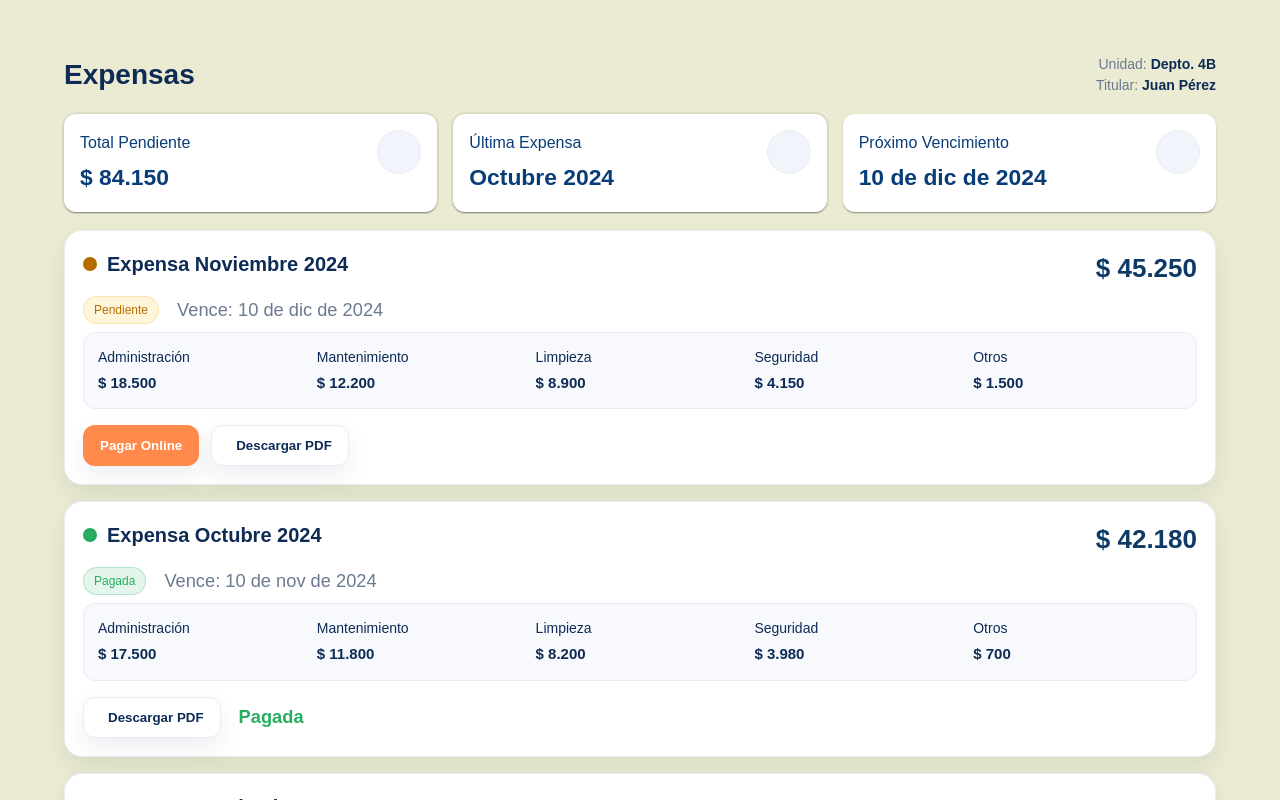
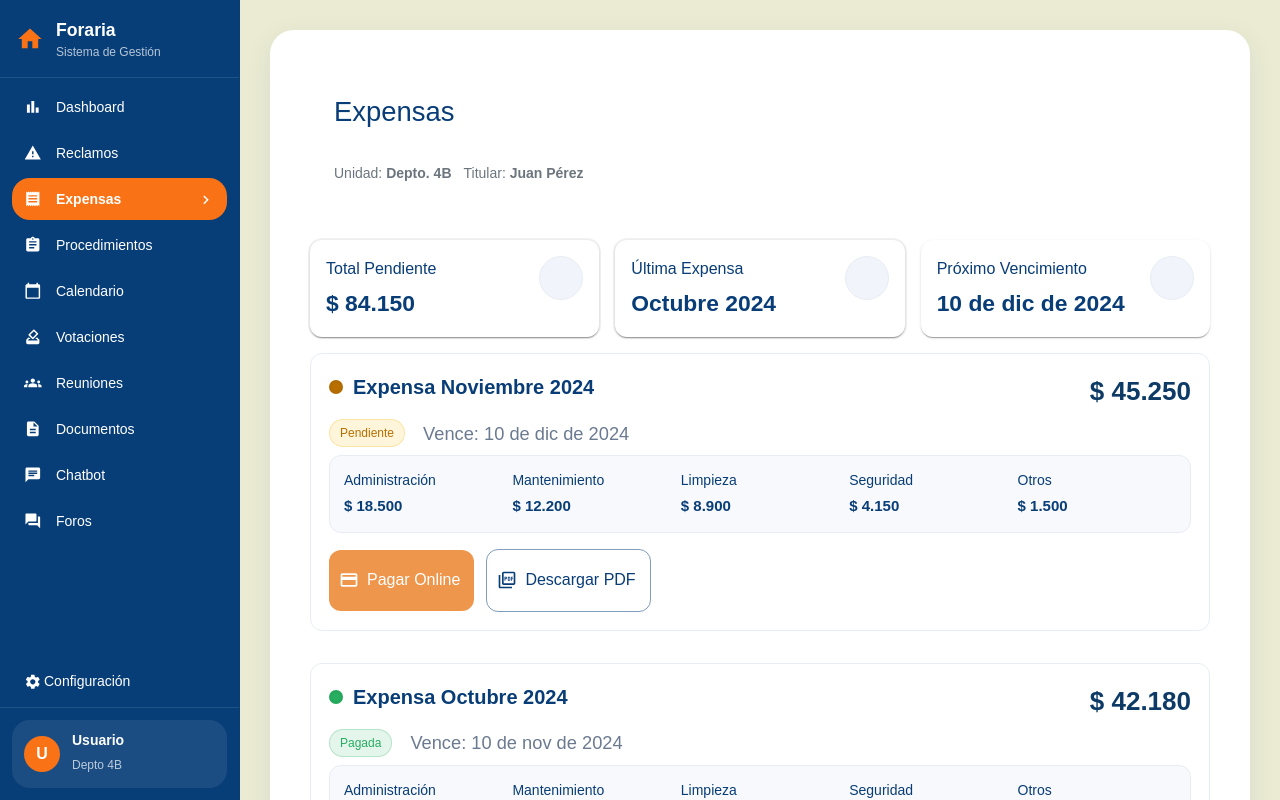
Before and after one commit to MartuPe/Foraria-front, a React (Create React App) app: page /expensas in a window 1280 px wide. Shown: the top 800 px of the page. Built offline with nearby package versions, Linux system fonts and the light colour scheme; some icons are missing.

Commit message:
Vista expensas y dashboard normalizadas

```diff
--- a/src/components/ExpenseItem.tsx
+++ b/src/components/ExpenseItem.tsx
@@ -1,7 +1,7 @@
 import React from "react";
-import ExpenseCard  from "./ui/ExpensesCard";
 import Badge from "./ui/Badge";
-import Button from "./ui/ExpensesButton";
+import { Button } from "@mui/material";
+import { PictureAsPdfOutlined, PaymentOutlined } from "@mui/icons-material";
 import Money from "./Money";
 
 export type ExpenseConcepts = {
@@ -40,7 +40,7 @@ export default function ExpenseItem({ exp }: { exp: Expense }) {
   });
 
   return (
-    <ExpenseCard className="expense">
+    <div className="expense">
       <div className="expense__header">
         <div className="expense__title">
           <span className={`status-dot status-dot--${exp.status}`} />
@@ -68,22 +68,33 @@ export default function ExpenseItem({ exp }: { exp: Expense }) {
       </div>
 
       <div className="expense__actions">
-        {exp.canPay ? (
-          <Button variant={exp.status === "vencida" ? "danger" : "primary"}>
+  {exp.canPay && (
+    <Button
+      variant="contained"
+      color={exp.status === "vencida" ? "error" : "secondary"}
+      startIcon={<PaymentOutlined />}
+      onClick={() => alert("Pago")}
+    >
       {exp.status === "vencida" ? "Pagar (Vencida)" : "Pagar Online"}
     </Button>
-        ) : null}
+  )}
 
-        <Button variant="outline" iconLeft={<span></span>}>
+  <Button
+    variant="outlined"
+    color="primary"
+    startIcon={<PictureAsPdfOutlined />}
+    onClick={() => alert("Descargar PDF")}
+  >
     Descargar PDF
   </Button>
 
-        {exp.status === "pagada" ? (
+  {exp.status === "pagada" && (
     <div className="paid-inline">
       <span className="ico"></span> <span>Pagada</span>
     </div>
-        ) : null}
+  )}
 </div>
-    </ExpenseCard>
+
+    </div>
   );
 }
--- a/src/components/ui/ExpensesButton.tsx
+++ /dev/null
@@ -1,21 +0,0 @@
-import React from "react";
-
-type Variant = "primary" | "outline" | "danger";
-
-export default function Button({
-  children,
-  variant = "primary",
-  iconLeft,
-  className = "",
-  ...rest
-}: React.ButtonHTMLAttributes<HTMLButtonElement> & {
-  variant?: Variant;
-  iconLeft?: React.ReactNode;
-}) {
-  return (
-    <button className={`btn btn--${variant} ${className}`} {...rest}>
-      {iconLeft ? <span className="btn__icon">{iconLeft}</span> : null}
-      <span>{children}</span>
-    </button>
-  );
-}
--- a/src/components/ui/ExpensesCard.tsx
+++ /dev/null
@@ -1,13 +0,0 @@
-import React, { PropsWithChildren } from "react";
-
-type CardProps = PropsWithChildren<{
-  className?: string;
-}>;
-
-export default function Card({ className = "", children }: CardProps) {
-  return (
-    <div className={`for-card ${className}`}>
-      {children}
-    </div>
-  );
-}
--- a/src/pages/Dashboard.tsx
+++ b/src/pages/Dashboard.tsx
@@ -1,13 +1,14 @@
 import React, { useEffect, useState } from "react";
 import "../styles/dashboard.css";
-import Card from "../components/ui/ExpensesCard";
-import StatCard from "../components/StatCard";
-import Button from "../components/ui/ExpensesButton";
+
+import { Paper, Button } from "@mui/material";
+import PageHeader from "../components/SectionHeader";
 import Money from "../components/Money";
 import DonutChart from "../components/charts/Donut";
 import BarsChart from "../components/charts/Bar";
 import QuickAction from "../components/QuickAction";
 import { fetchDashboardMock } from "../services/dashboard.mock";
+import { Sidebar } from "../components/layout";
 
 import ReceiptLongIcon from "@mui/icons-material/ReceiptLong";
 import HowToVoteIcon from "@mui/icons-material/HowToVote";
@@ -27,7 +28,16 @@ export default function DashboardPage() {
     fetchDashboardMock().then(setData);
   }, []);
 
-  if (!data) return <div className="page-loading">Cargando dashboard…</div>;
+  if (!data) {
+    return (
+      <div className="foraria-layout">
+        <Sidebar />
+        <div className="foraria-page-container">
+          <div className="page-loading">Cargando dashboard…</div>
+        </div>
+      </div>
+    );
+  }
 
   const {
     header,
@@ -40,42 +50,40 @@ export default function DashboardPage() {
   } = data;
 
   return (
+    <div className="foraria-layout">
+      <Sidebar />
+
+      <div className="foraria-page-container">
         <div className="page">
-      <Card className="welcome">
-        <h2>{header.welcomeTitle}</h2>
-        <p>{header.subtitle}</p>
-      </Card>
-
-      <section className="section">
-        <h3>Resúmenes Activos</h3>
-        <div className="kpis">
-          <StatCard
-            accent="warning"
-            icon={<ReceiptLongIcon color="action" />}
-            label="Expensas del Mes"
-            value={
-              (<span className="accent">
-                <Money value={kpis.expensesThisMonth} />
-              </span>) as unknown as string
-            }
+          <PageHeader
+            title={header.welcomeTitle}
+            stats={[
+              {
+                icon: <ReceiptLongIcon />,
+                title: "Expensas del Mes",
+                value: <span className="accent"><Money value={kpis.expensesThisMonth} /></span> as unknown as string,
+                color: "warning",
+              },
+              {
+                icon: <HowToVoteIcon />,
+                title: "Votaciones Activas",
+                value: String(kpis.activePolls),
+                color: "primary",
+              },
+              {
+                icon: <EventIcon />,
+                title: "Reservas Activas",
+                value: String(kpis.activeBookings),
+                color: "secondary",
+              },
+              {
+                icon: <NotificationsActiveIcon />,
+                title: "Noticias / Informes",
+                value: String(kpis.notifications),
+                color: "info",
+              },
+            ]}
           />
-          <StatCard
-            icon={<HowToVoteIcon color="action" />}
-            label="Votaciones Activas"
-            value={String(kpis.activePolls)}
-          />
-          <StatCard
-            icon={<EventIcon color="action" />}
-            label="Reservas Activas"
-            value={String(kpis.activeBookings)}
-          />
-          <StatCard
-            icon={<NotificationsActiveIcon color="action" />}
-            label="Noticias / Informes"
-            value={String(kpis.notifications)}
-          />
-        </div>
-      </section>
 
           <section className="section">
             <h3>Acciones Rápidas</h3>
@@ -104,7 +112,7 @@ export default function DashboardPage() {
           </section>
 
           <section className="twocol">
-        <Card className="panel">
+            <Paper className="panel">
               <div className="panel__head">
                 <h4>Mi Estado de Pagos</h4>
                 <span className="eye">
@@ -145,7 +153,9 @@ export default function DashboardPage() {
                         <div className="bill__amount">
                           <Money value={b.amount} />
                         </div>
-                    <Button variant={b.status === "overdue" ? "danger" : "primary"}>
+                        <Button
+                          variant="contained"
+                          color={b.status === "overdue" ? "error" : "secondary"}>
                           Pagar
                         </Button>
                       </div>
@@ -181,9 +191,9 @@ export default function DashboardPage() {
                   <BarsChart data={paymentsHistory} />
                 </div>
               </div>
-        </Card>
+            </Paper>
 
-        <Card className="panel">
+            <Paper className="panel">
               <div className="panel__head">
                 <h4>Desglose de Gastos del Consorcio</h4>
                 <span className="eye">
@@ -214,8 +224,10 @@ export default function DashboardPage() {
                   ))}
                 </ul>
               </div>
-        </Card>
+            </Paper>
           </section>
+        </div>
+      </div>
     </div>
   );
 }
--- a/src/pages/Expenses.tsx
+++ b/src/pages/Expenses.tsx
@@ -1,13 +1,15 @@
-import React, { useEffect, useState } from "react";
+import React, { useEffect, useState, useMemo } from "react";
+import { Box, Container, Grid } from "@mui/material";
 import "../styles/expenses.css";
 import StatCard from "../components/StatCard";
 import ExpenseItem, { Expense } from "../components/ExpenseItem";
 import Money from "../components/Money";
 import { fetchExpensesMock, formatDateISO } from "../services/expenses.mock";
-
 import PaymentsIcon from "@mui/icons-material/Payments";
 import CheckCircleOutlineIcon from "@mui/icons-material/CheckCircleOutline";
 import EventAvailableIcon from "@mui/icons-material/EventAvailable";
+import PageHeader from "../components/SectionHeader";
+import { Sidebar } from "../components/layout";
 
 export default function ExpensesPage() {
   const [items, setItems] = useState<Expense[]>([]);
@@ -28,52 +30,82 @@ export default function ExpensesPage() {
     });
   }, []);
 
-  if (loading) return <div className="page-loading">Cargando expensas…</div>;
+  const statValues = useMemo(() => {
     if (!header) return null;
+    return {
+      totalPendiente: header.totalPendiente,
+      ultima: header.ultimaExpensaMes,
+      proximo: formatDateISO(header.proximoVencISO),
+    };
+  }, [header]);
+
+  if (loading) {
+    return (
+      <Box className="foraria-layout">
+        <Sidebar />
+        <Box className="foraria-page-container">
+          <Container maxWidth="lg" sx={{ py: 3 }}>Cargando expensas…</Container>
+        </Box>
+      </Box>
+    );
+  }
+
+  if (!header || !statValues) return null;
 
   return (
-    <div className="page">
-      <header className="page__header">
-        <div className="title-row">
-          <div className="title-left">
-            <h1>Expensas</h1>
-          </div>
-          <div className="unit">
-            <div>
-              Unidad: <strong>{header.unidad}</strong>
-            </div>
-            <div>
-              Titular: <strong>{header.titular}</strong>
-            </div>
-          </div>
-        </div>
+    <Box className="foraria-layout">
+      <Sidebar />
 
-        <div className="stats">
+      <Box className="foraria-page-container">
+        <Container maxWidth="lg" sx={{ py: 3 }}>
+          <PageHeader
+            title="Expensas"
+            filters={[
+              <Box key="unidad" sx={{ fontSize: 14, color: "text.secondary" }}>
+                Unidad: <b>{header.unidad}</b>
+              </Box>,
+              <Box key="titular" sx={{ fontSize: 14, color: "text.secondary" }}>
+                Titular: <b>{header.titular}</b>
+              </Box>,
+            ]}
+            sx={{ mb: 2 }}
+          />
+
+          <Grid container spacing={2} sx={{ mb: 2 }}>
+            <Grid size={{ xs: 12, sm: 6, md: 4 }}>
               <StatCard
                 accent="warning"
                 icon={<PaymentsIcon color="action" />}
                 label="Total Pendiente"
-            value={<Money value={header.totalPendiente} /> as unknown as string}
+                value={<Money value={statValues.totalPendiente} />}
               />
+            </Grid>
+
+            <Grid size={{ xs: 12, sm: 6, md: 4 }}>
               <StatCard
                 accent="success"
                 icon={<CheckCircleOutlineIcon color="action" />}
                 label="Última Expensa"
-            value={header.ultimaExpensaMes}
+                value={statValues.ultima}
               />
+            </Grid>
+
+            <Grid size={{ xs: 12, sm: 6, md: 4 }}>
               <StatCard
                 icon={<EventAvailableIcon color="action" />}
                 label="Próximo Vencimiento"
-            value={formatDateISO(header.proximoVencISO)}
+                value={statValues.proximo}
               />
-        </div>
-      </header>
+            </Grid>
+          </Grid>
 
-      <main className="page__content">
+          <Box sx={{ display: "grid", gap: 2 }}>
             {items.map((exp) => (
               <ExpenseItem key={exp.id} exp={exp} />
             ))}
-      </main>
-    </div>
+          </Box>
+        </Container>
+      </Box>
+    </Box>
   );
 }
--- a/src/styles/dashboard.css
+++ b/src/styles/dashboard.css
@@ -1,9 +1,9 @@
 :root{
-  --bg:#f2f1dd;        /* beige del fondo */
+  --bg:#f2f1dd;
   --card:#ffffff;
-  --text:#0d2b55;      /* azul + profundo */
+  --text:#0d2b55;
   --muted:#6b7a90;
-  --primary:#ff8a4c;   /* naranja de acento (más vivo) */
+  --primary:#ff8a4c;
   --warning:#f4b400;
   --danger:#e53935;
   --success:#27ae60;
@@ -16,55 +16,8 @@
 .section{ margin-top:18px; }
 .section > h3{ margin:0 0 12px 10px; font-size:20px; }
 
-/* Tarjeta bienvenida: borde lateral + sombra suave */
-.welcome{
-  border-radius:var(--radius);
-  box-shadow:var(--shadow);
-  border:1px solid var(--border);
-  padding:24px;
-  position:relative;
-}
-.welcome::before{
-  content:"";
-  position:absolute;
-  left:10px; top:10px; bottom:10px;
-  width:6px; border-radius:999px;
-  background:#e8f1ff;
-}
-.welcome h2{ margin:0 0 6px; font-size:28px; }
-.welcome p{ margin:0; color:#8a9ab3; }
+.quick{ display:grid; grid-template-columns:repeat(4,1fr); gap:16px; }
 
-/* KPIs: 4 columnas, icono en pastilla a la derecha */
-.kpis{ display:grid; grid-template-columns:repeat(4,1fr); gap:16px; }
-.for-card{ background:var(--card); border-radius:var(--radius); box-shadow:var(--shadow); padding:18px; }
-
-.stat{
-  display:flex; align-items:flex-start; justify-content:space-between;
-  gap:12px; border:1px solid var(--border); padding:16px 18px; border-radius:16px;
-}
-.stat__content{ display:flex; flex-direction:column; gap:4px; }
-.stat__label{ color:#8392a9; font-weight:700; font-size:14px; }
-.stat__value{ font-size:22px; font-weight:900; letter-spacing:.2px; }
-.stat__value .accent{ color:var(--primary); }
-.stat__icon{
-  width:42px; height:42px; border-radius:12px; display:grid; place-items:center;
-  background:#f1f5fb; color:#7285a7; font-size:18px;
-}
-.stat--success{ outline:2px solid rgba(39,174,96,.12) }
-.stat--warning{ outline:2px solid rgba(244,180,0,.12) }
-
-/* Acciones rápidas */
-.quick{ display:grid; grid-template-columns:repeat(4,1fr); gap:16px; }
-.qa{ border:1px solid var(--border); }
-.qa__btn{ all:unset; cursor:pointer; display:flex; gap:14px; align-items:center; width:100%; padding:14px; }
-.qa__icon{
-  width:52px; height:52px; border-radius:16px; display:grid; place-items:center;
-  background:#fff5ea; color:#e4a062; font-size:22px; border:1px solid #ffe7d0;
-}
-.qa__title{ font-weight:900; font-size:18px; }
-.qa__subtitle{ color:#7f8ea6; font-size:14px }
-
-/* Paneles a dos columnas */
 .twocol{ display:grid; grid-template-columns:1fr 1fr; gap:16px; margin-top:10px; }
 .panel{
   border:1px solid var(--border); border-radius:var(--radius);
@@ -74,18 +27,14 @@
 .panel__head h4{ margin:0; font-size:18px }
 .eye{ color:#a3b0c5 }
 
-/* Contenido con donut + leyenda */
 .panel__content.two{ display:grid; grid-template-columns:auto 1fr; gap:14px; align-items:center }
 
-/* Donut */
 .donut{ position:relative; width:240px; height:240px; }
 .legend{ list-style:none; padding:0; margin:0; display:grid; gap:8px; font-size:14px }
 .legend .dot{ width:12px; height:12px; border-radius:50%; display:inline-block; margin-right:8px }
 
-/* Divider sutil */
 .divider{ border:none; border-top:1px solid var(--border); margin:18px 0 }
 
-/* Bills */
 .pending h5{ margin:0 0 10px 0 }
 .bills{ display:grid; gap:10px }
 .bill{
@@ -102,24 +51,20 @@
 .bill__right{ display:flex; align-items:center; gap:10px }
 .bill__amount{ font-weight:900; font-size:18px }
 
-/* Totales */
 .totals{ display:grid; grid-template-columns:repeat(2,1fr); gap:10px; margin-top:12px }
 .totals .pos{ color:var(--success) }
 .totals .neg{ color:#c0392b }
 
-/* Historia */
 .history{ margin-top:12px }
 .bars text{ font-family: inherit }
 
-/* Utilidades */
 .page-loading{ padding:40px; text-align:center; color:#8aa0bd }
 .accent{ color:var(--primary) }
 
-/* Responsive */
 @media (max-width: 1020px){
-  .kpis, .quick{ grid-template-columns:1fr 1fr }
+  .quick{ grid-template-columns:1fr 1fr }
   .twocol{ grid-template-columns:1fr }
 }
 @media (max-width: 560px){
-  .kpis, .quick{ grid-template-columns:1fr }
+  .quick{ grid-template-columns:1fr }
 }
--- a/src/styles/expenses.css
+++ b/src/styles/expenses.css
@@ -12,46 +12,6 @@
   --radius:16px;
 }
 
-*{box-sizing:border-box}
-body{background:var(--bg); color:var(--text);}
-
-.page{
-  padding:24px;
-  max-width:1100px;
-  margin:0 auto;
-}
-
-.page__header .title-row{
-  display:flex; align-items:center; justify-content:space-between;
-  gap:12px; margin-bottom:18px;
-}
-.title-left{display:flex; align-items:center; gap:10px;}
-.nav-btn{
-  border:none; background:var(--card); width:40px; height:40px; border-radius:10px;
-  box-shadow:var(--shadow); cursor:pointer; font-size:18px;
-}
-h1{font-size:28px; margin:0;}
-.unit{font-size:14px; color:var(--muted); text-align:right;}
-.unit strong{color:var(--text)}
-
-.stats{
-  display:grid; grid-template-columns:repeat(3,1fr);
-  gap:16px; margin-bottom:18px;
-}
-.for-card{
-  background:var(--card); border-radius:var(--radius); box-shadow:var(--shadow);
-  padding:18px;
-}
-
-/* StatCard */
-.stat{display:flex; align-items:center; gap:12px; border:1px solid var(--border);}
-.stat__icon .ico{font-size:20px}
-.stat__label{color:var(--muted); font-weight:600; font-size:14px}
-.stat__value{font-size:22px; font-weight:800}
-.stat--success{outline:2px solid rgba(39,174,96,.15)}
-.stat--warning{outline:2px solid rgba(244,180,0,.18)}
-
-/* Badges */
 .badge{
   display:inline-flex; align-items:center; gap:6px;
   padding:4px 10px; border-radius:999px; font-size:12px;
@@ -61,7 +21,6 @@ h1{font-size:28px; margin:0;}
 .badge--warning{background:rgba(244,180,0,.14); color:#b86f00; border-color:rgba(244,180,0,.25)}
 .badge--danger{background:rgba(229,57,53,.12); color:var(--danger); border-color:rgba(229,57,53,.25)}
 
-/* Buttons */
 .btn{
   display:inline-flex; align-items:center; gap:8px; font-weight:700;
   border-radius:12px; padding:12px 16px; border:1px solid transparent; cursor:pointer;
@@ -73,8 +32,7 @@ h1{font-size:28px; margin:0;}
 .btn--outline{background:white; color:var(--text); border-color:var(--border);}
 .btn:disabled{opacity:.6; cursor:not-allowed}
 
-/* Expense Item */
-.expense{border:1px solid var(--border); margin-bottom:16px}
+.expense{border:1px solid var(--border); margin-bottom:16px; background:var(--card); border-radius:12px; padding:18px;}
 .expense__header{display:flex; justify-content:space-between; align-items:flex-start; gap:12px}
 .expense__title{display:flex; align-items:center; gap:10px}
 .expense__title h3{margin:0; font-size:20px}
@@ -106,12 +64,8 @@ h1{font-size:28px; margin:0;}
 }
 .paid-inline{display:inline-flex; align-items:center; gap:6px; color:var(--success); font-weight:700}
 
-/* Loading */
 .page-loading{padding:40px; text-align:center; font-size:16px; color:var(--muted)}
 
-/* Responsive */
 @media (max-width: 900px){
-  .stats{grid-template-columns:1fr}
   .concepts{grid-template-columns:1fr 1fr}
-  .unit{text-align:left}
 }
```
Lines whose indentation alone changed are shown as unchanged.
